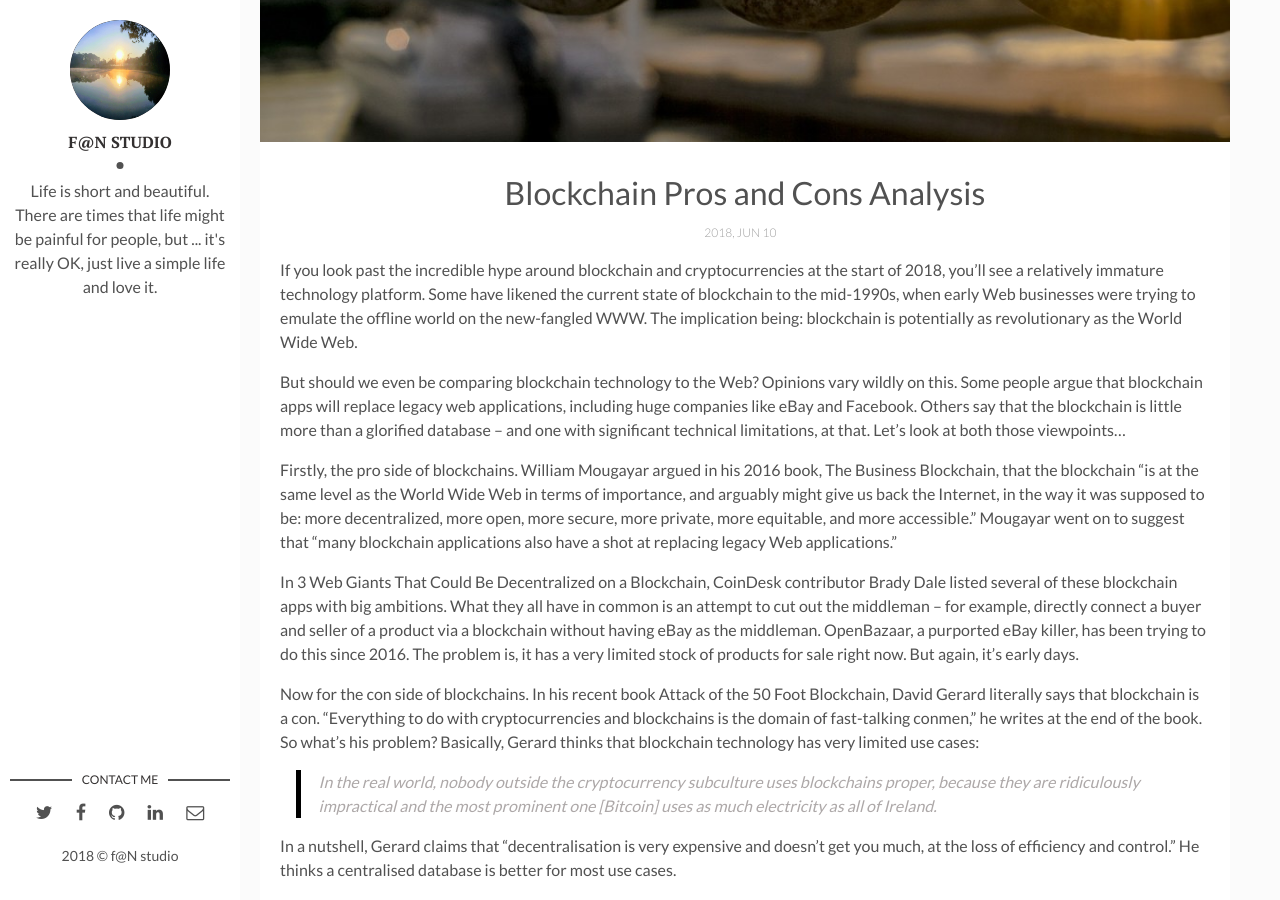
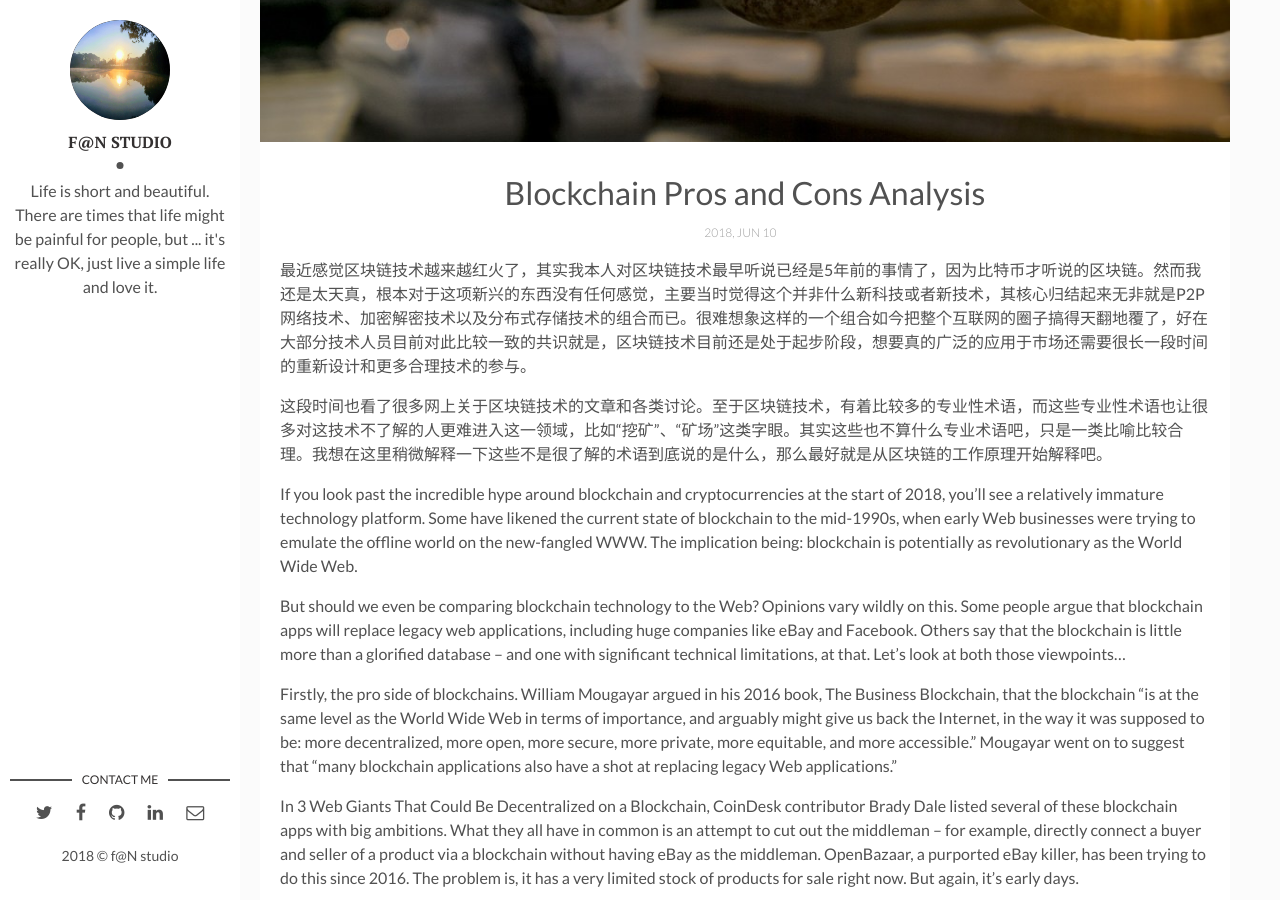
Before and after one commit to wowfrank/wowfrank.github.io, a Jekyll site: the page built from _posts/2018-06-09-blockchain-pros-and-cons.markdown, in a window 1280 px wide and 900 px high, scrolled down 378 px. Built offline with Jekyll 4.4.1, drawn with Linux system fonts in a browser that asks for light colours; comment, search, counter and statistics services are not loaded.

Commit message:
Update 2018-06-09-blockchain-pros-and-cons.markdown

```diff
--- a/_posts/2018-06-09-blockchain-pros-and-cons.markdown
+++ b/_posts/2018-06-09-blockchain-pros-and-cons.markdown
@@ -7,6 +7,10 @@ img: blockchain-pros-cons-1.jpg # Add image post (optional)
 fig-caption: # Add figcaption (optional)
 tags: [Blockchain,Tech]
 ---
+最近感觉区块链技术越来越红火了，其实我本人对区块链技术最早听说已经是5年前的事情了，因为比特币才听说的区块链。然而我还是太天真，根本对于这项新兴的东西没有任何感觉，主要当时觉得这个并非什么新科技或者新技术，其核心归结起来无非就是P2P网络技术、加密解密技术以及分布式存储技术的组合而已。很难想象这样的一个组合如今把整个互联网的圈子搞得天翻地覆了，好在大部分技术人员目前对此比较一致的共识就是，区块链技术目前还是处于起步阶段，想要真的广泛的应用于市场还需要很长一段时间的重新设计和更多合理技术的参与。
+
+这段时间也看了很多网上关于区块链技术的文章和各类讨论。至于区块链技术，有着比较多的专业性术语，而这些专业性术语也让很多对这技术不了解的人更难进入这一领域，比如“挖矿”、“矿场”这类字眼。其实这些也不算什么专业术语吧，只是一类比喻比较合理。我想在这里稍微解释一下这些不是很了解的术语到底说的是什么，那么最好就是从区块链的工作原理开始解释吧。
+
 If you look past the incredible hype around blockchain and cryptocurrencies at the start of 2018, you’ll see a relatively immature technology platform. Some have likened the current state of blockchain to the mid-1990s, when early Web businesses were trying to emulate the offline world on the new-fangled WWW. The implication being: blockchain is potentially as revolutionary as the World Wide Web.
 
 But should we even be comparing blockchain technology to the Web? Opinions vary wildly on this. Some people argue that blockchain apps will replace legacy web applications, including huge companies like eBay and Facebook. Others say that the blockchain is little more than a glorified database – and one with significant technical limitations, at that. Let’s look at both those viewpoints…
```
